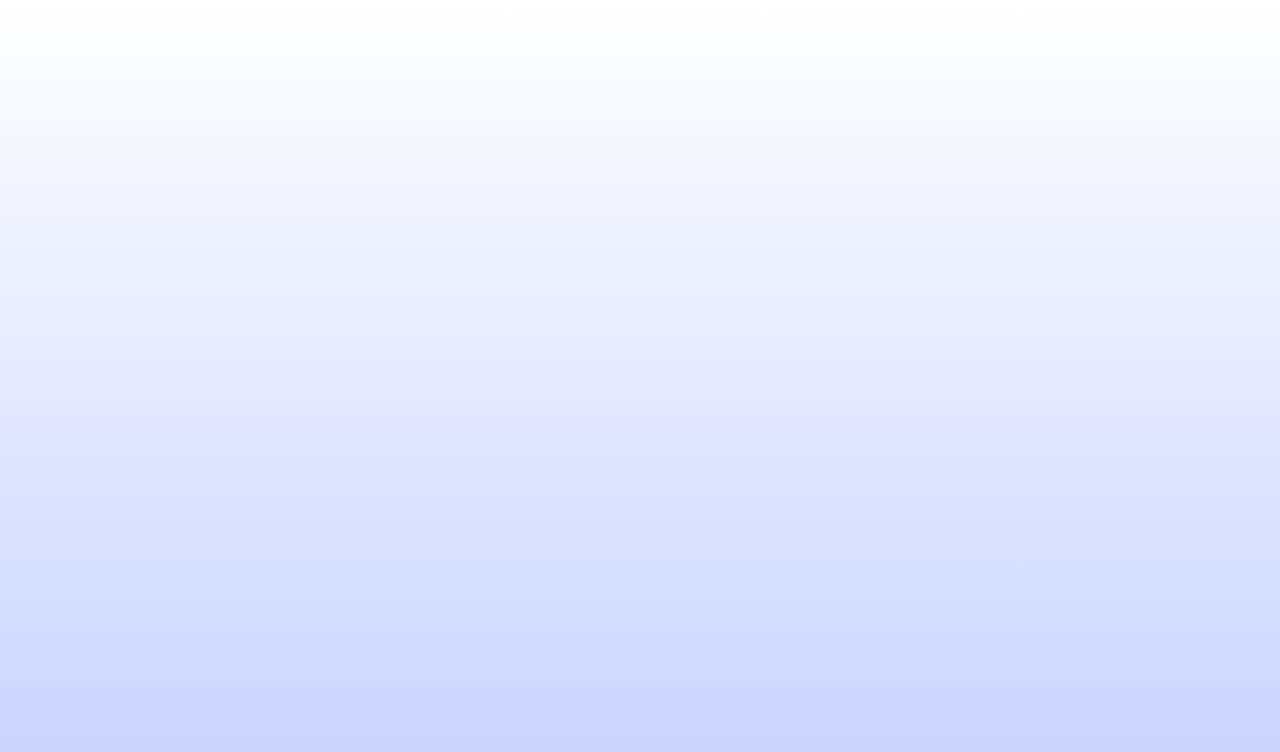
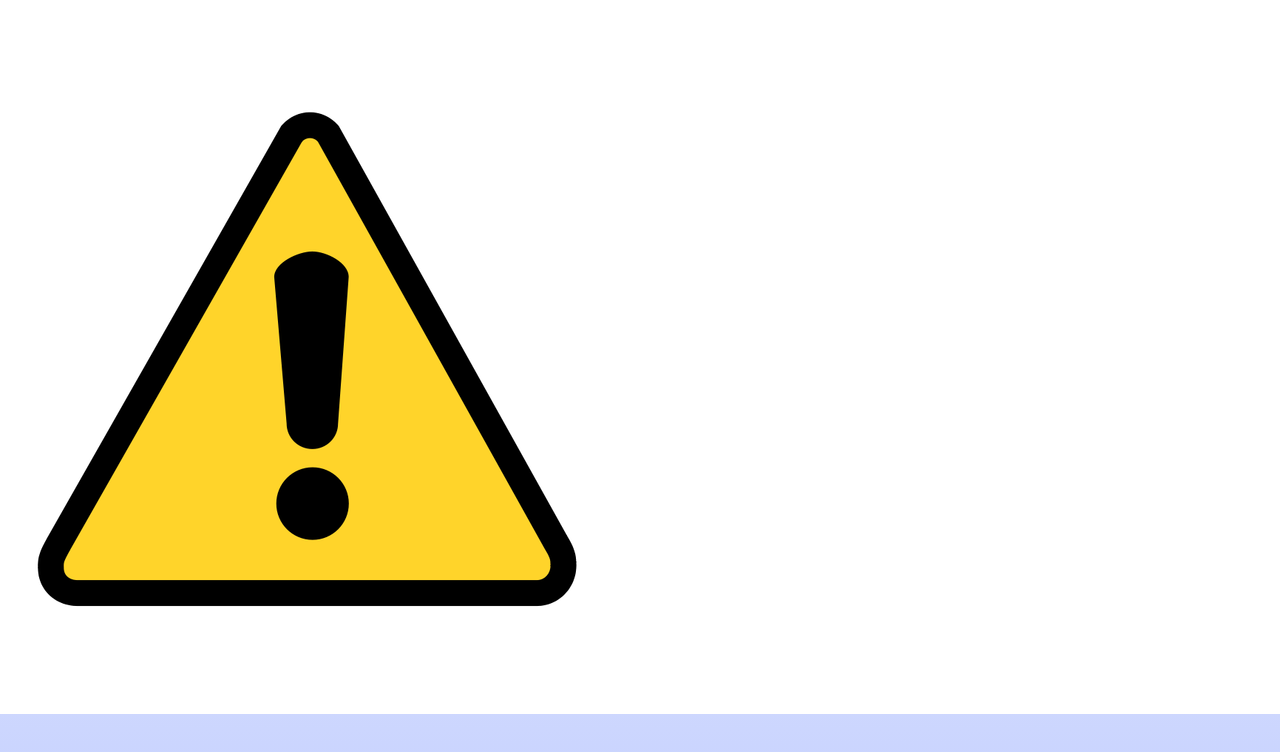
Before and after one commit to VIMALKUMAR23/portfolio-tailwind, a website: page index.html in a window 1280 px wide. Drawn offline with Linux system fonts and the light colour scheme.

Commit message:
code has issue

```diff
--- a/index.html
+++ b/index.html
@@ -11,11 +11,16 @@
     <div class="h-1/2 lg:h-screen bg-gradient-to-t from-indigo-200 ">
         <!-- nav section -->
 
-       <nav class="">
-
+       <nav class="w-full fixed top-0 bg-white">
+        <div class="container mx-auto py-5 flex justify-between">
+            <div>
+                <img  src="pngwing.com.png" alt="">
+            </div>
+        </div>
        </nav>
        <!-- intro content  -->
        <div></div>
     </div>
 </body>
 </html>
+<!-- npm run watch -->
```
Also changed, not shown: css/main.css, pngwing.com.png (added).
